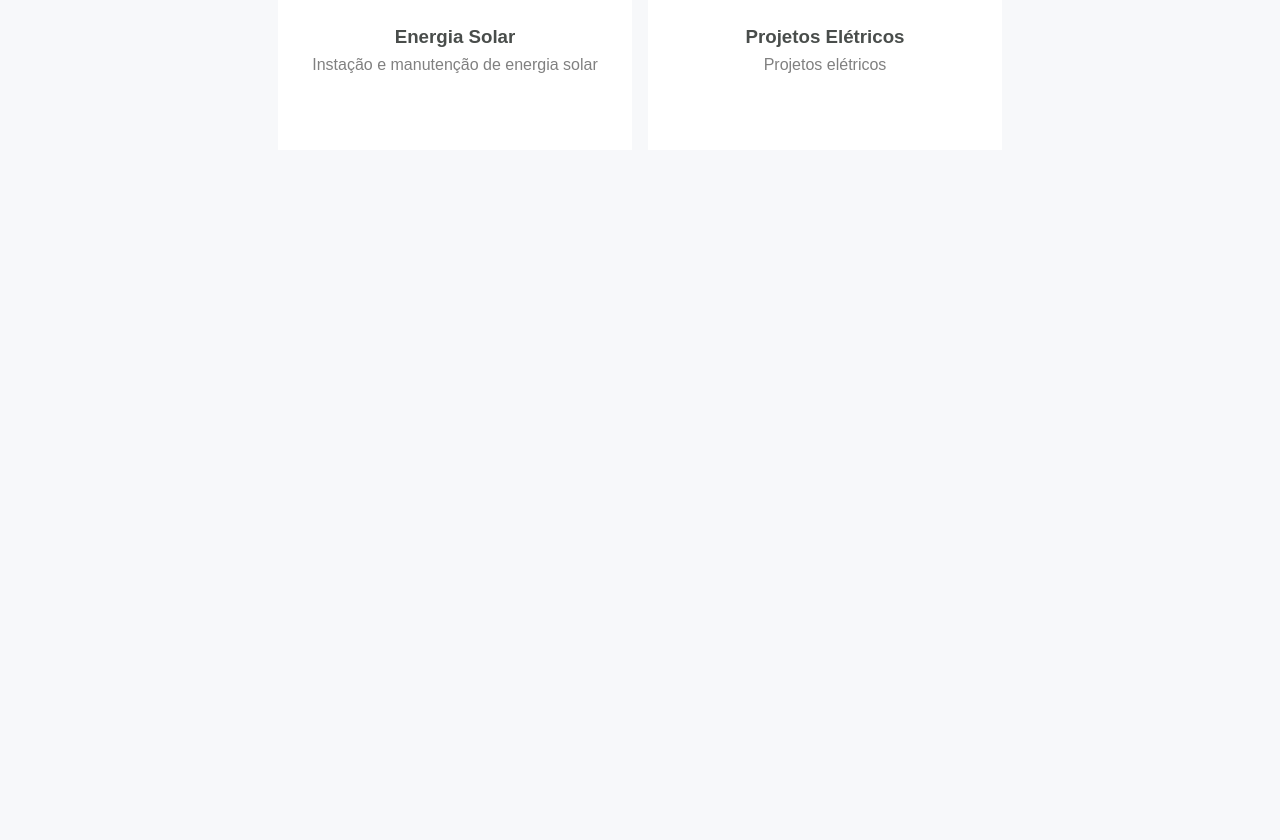
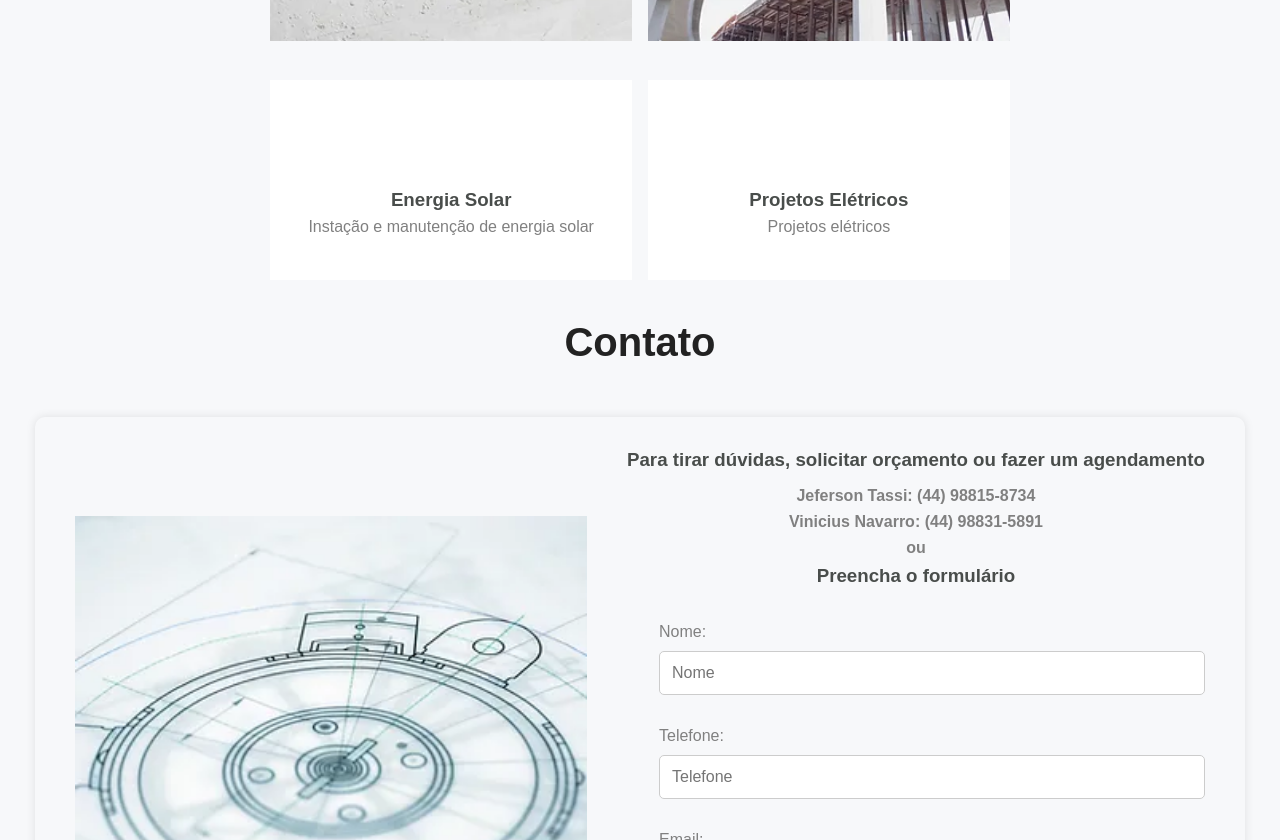
Before and after one commit to vitor-navarro/sistema_gerenciamento, a Next.js app: page / in a window 1280 px wide. Shown: the part 1960-2800 px from the top of the page. Before the commit the page ends 2118 px from the top, so only its background shows below. Built offline with nearby package versions, Linux system fonts and the light colour scheme.

Commit message:
Contact section added

```diff
--- /dev/null
+++ b/src/components/Contact/index.tsx
@@ -0,0 +1,43 @@
+import styles from './styles.module.scss'
+
+export function Contact(){
+    return (
+        <div className={styles.contactConteiner}>
+            <h1>Contato</h1>
+            <div className={styles.contactContent}>
+                <div><img src='teste projeto.png'></img></div>
+                <div className={styles.contactFormBody}>
+
+                    <h3>Para tirar dúvidas, solicitar orçamento ou fazer um agendamento</h3>
+                    <p>Jeferson Tassi: (44) 98815-8734</p>
+                    <p>Vinicius Navarro: (44) 98831-5891</p>
+                    <p>ou</p>
+                    <h3>Preencha o formulário</h3>
+                    <form>
+                        <div>
+                            <label>Nome:</label>
+                            <input type="text" placeholder="Nome"></input>
+                        </div>
+
+                        <div>
+                            <label>Telefone:</label>
+                            <input type="text" placeholder="Telefone"></input>
+                        </div>
+
+                        <div>
+                            <label>Email:</label>
+                            <input type="text" placeholder="Email"></input>
+                        </div>
+
+                        <div>
+                            <label>Como podemos ajudar?</label>
+                            <input type="text" placeholder="Mensagem"></input>
+                        </div>
+                        <button type='submit'>Enviar</button>
+                    </form>
+                </div>
+            </div>
+        </div>
+
+    )
+}
--- /dev/null
+++ b/src/components/Contact/styles.module.scss
@@ -0,0 +1,81 @@
+.contactConteiner{
+    display: flex;
+    width: 100%;
+    flex-direction: column;
+
+}
+
+.contactContent{
+    display: flex;
+    flex-direction: row;
+    align-items: center;
+    justify-content: space-evenly;
+
+    margin: 1rem;
+    border-radius: 10px;
+
+    box-shadow: 0 0 10px rgba(0, 0, 0, 0.1);
+
+    img{
+        width: 40vw;
+    }
+
+    h3{
+        margin-bottom: 1rem;
+    }
+
+    p{
+        margin: 0.5rem 0;
+        font-weight: bold;
+
+    }
+
+    form {
+        margin-right: 2rem;
+        display: flex;
+        flex-direction: column;
+        align-items: center;
+        align-items: flex-start;
+        margin-top: 20px;
+
+        div{
+            display: flex;
+            flex-direction: column;
+            align-items: center;
+            align-items: flex-start;
+            margin: 1rem 2rem;
+            width: 100%;
+
+            label{
+                margin-bottom: 5px;
+            }
+
+            input{
+                width: 100%;
+                padding: 0.75rem;
+                border-radius: 5px;
+                border: 1px solid #ccc;
+                font-size: 16px;
+                margin-top: 5px;
+            }
+        }
+        button {
+            background-color: var(--purple-500);
+            color: white;
+            border: none;
+            border-radius: 5px;
+
+            padding: 0.75rem 1.25rem;
+            font-size: 1rem;
+            cursor: pointer;
+            transition: background-color 0.3s ease;
+            align-self: center;
+          }
+
+          button:hover {
+            background-color: var(--dark-slate-blue);
+          }
+    }
+
+
+}
--- a/src/components/Feature/styles.module.scss
+++ b/src/components/Feature/styles.module.scss
@@ -1,9 +1,10 @@
 .featureContainer {
-    /*background-image: url("../../../public/Feature.svg");
-    background-size: cover;
-    background-repeat: no-repeat;*/
+    //background-image: url("../../../public/1.jpg");
+    //background-size: cover;
+    //background-repeat: no-repeat;
     height: 70vh;
     display: flex;
+    width: 100%;
     justify-content: center;
     align-items: center;
     flex-direction: column;
@@ -17,13 +18,6 @@
         position: relative;
         top: -10%;
     }
-
-    h1 {
-        font-size: 2.5rem;
-        margin-bottom: 20px;
-        font-weight: bold;
-        color: var(--gray-900);
-      }
 
       p {
         font-size: 1.2rem;
--- a/src/components/Services/styles.module.scss
+++ b/src/components/Services/styles.module.scss
@@ -3,14 +3,7 @@
     flex-direction: column;
     align-items: center;
     gap: 1rem;
-    margin-top: 2rem;
     line-height: 1.6;
-
-    h1{
-        font-size: 2.5rem;
-        font-weight: bold;
-        color: var(--gray-900);
-    }
 
     p{
         text-align: center;
--- a/src/pages/index.tsx
+++ b/src/pages/index.tsx
@@ -3,6 +3,7 @@ import { Header } from "@/components/Header";
 import { Services } from "@/components/Services";
 import { CreateProduct } from "@/components/ProductForm";
 import styles from './styles.module.scss';
+import { Contact } from "@/components/Contact";
 
 export default function Home() {
 
@@ -14,6 +15,7 @@ export default function Home() {
       <div className={styles.bodyContent}>
         <Feature />
         <Services />
+        <Contact />
       </div>
 
     </>
--- a/src/pages/styles.module.scss
+++ b/src/pages/styles.module.scss
@@ -1,7 +1,20 @@
 .bodyContent{
     margin: auto;
     margin-top: 5rem;
-    width: 95vw;
+    width: 97vw;
     text-align: center;
     overflow: hidden;
+
+    h1 {
+        font-size: 2.5rem;
+        margin-bottom: 20px;
+        font-weight: bold;
+        color: var(--gray-900);
+      }
+
+    div{
+      margin-top: 2rem;
+    }
+
+
 }
```
Also changed, not shown: public/1.jpg (added).
